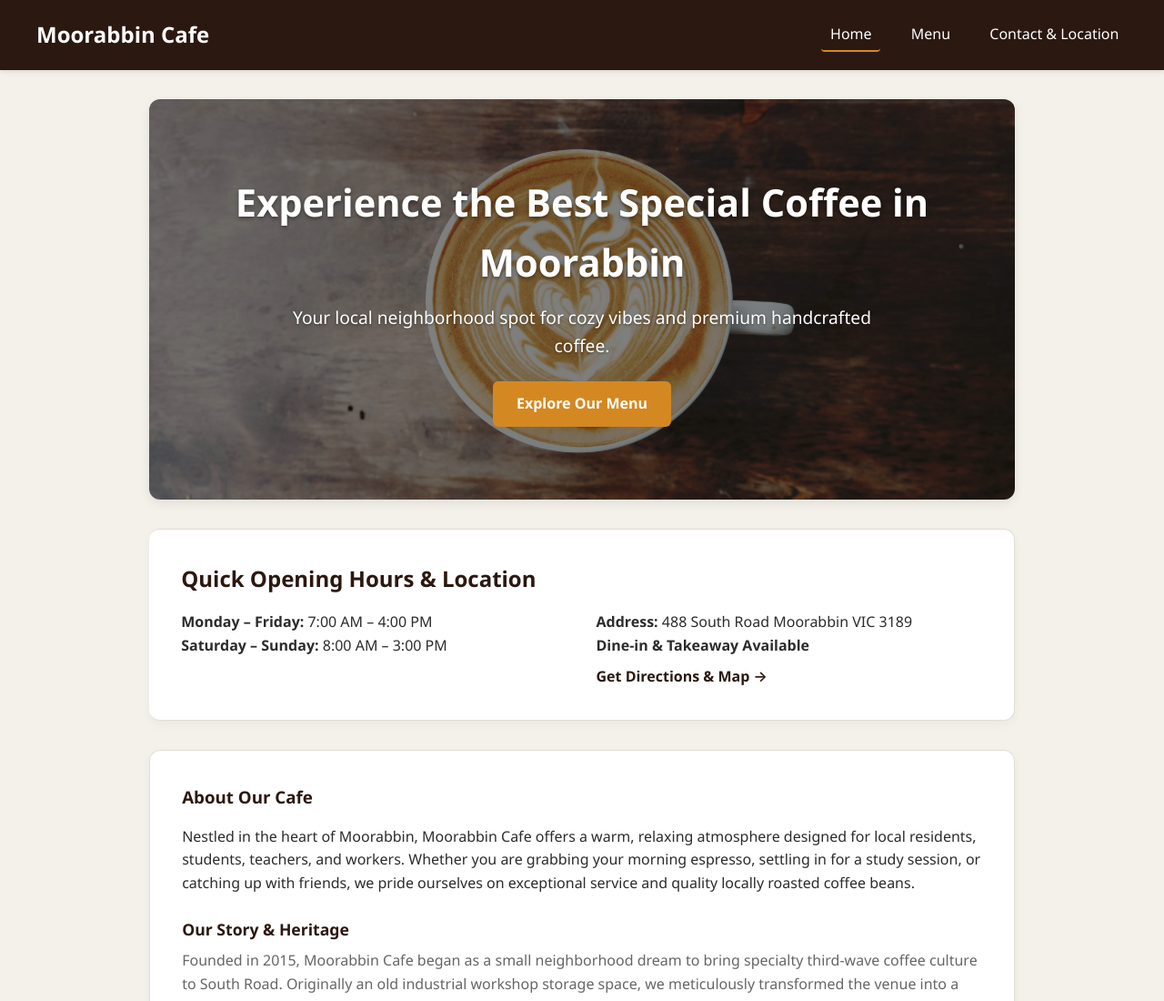
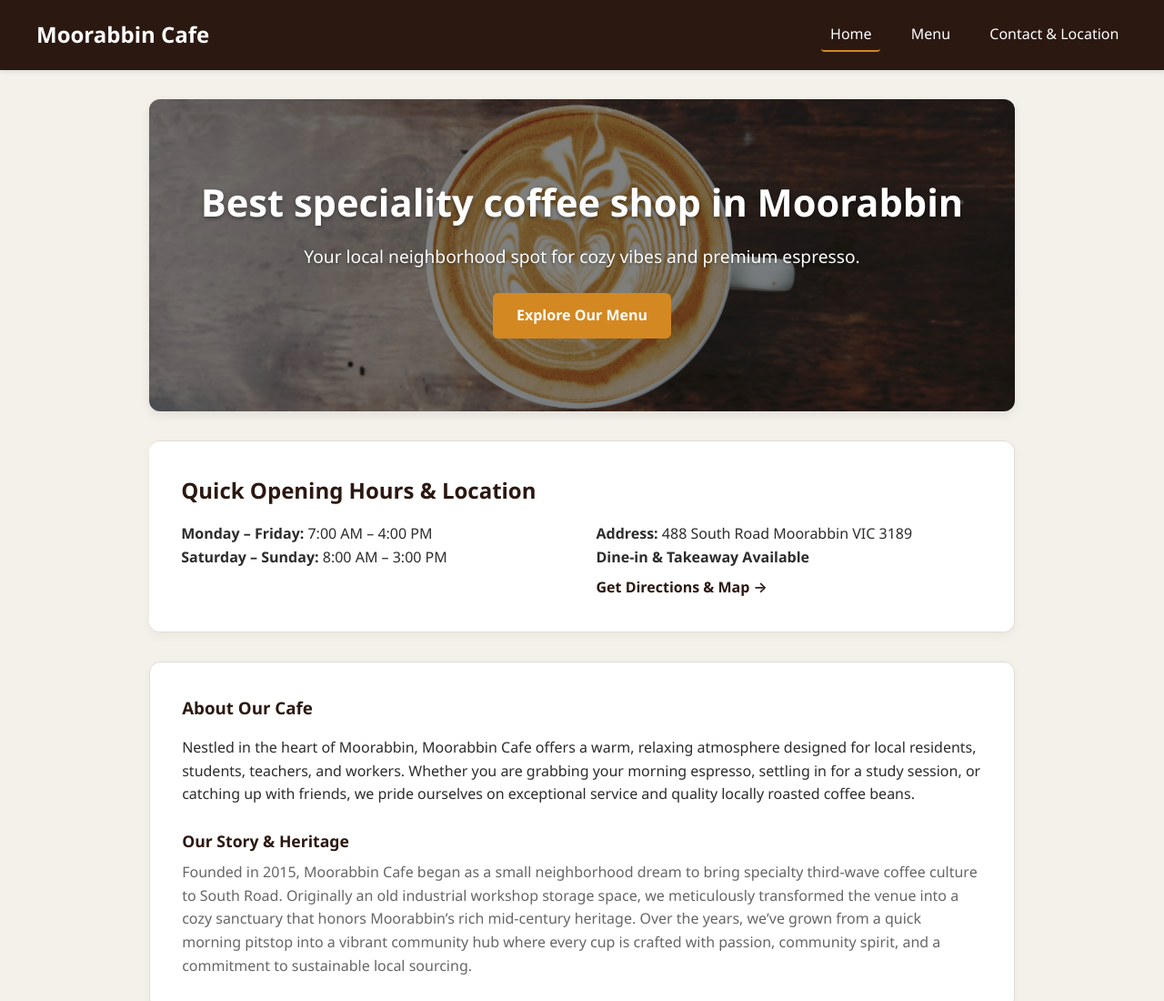
Before and after one commit to Keun2026/MoorabbinCafe, a plain HTML site: page index.html in a window 1280 px wide. Shown: the top 1100 px of the page at 91% size. Drawn offline with Linux system fonts and the light colour scheme.

Commit message:
Updated all again for SEO

```diff
--- a/css/style.css
+++ b/css/style.css
@@ -143,7 +143,7 @@ a {
 .hero {
   position: relative;
   background: linear-gradient(rgba(0, 0, 0, 0.5), rgba(0, 0, 0, 0.5)),
-              url('../images/coffee4.jpg') no-repeat center center/cover;
+              url('../images/coffeeHero.jpg') no-repeat center center/cover;
   color: #ffffff;
   padding: 5rem 2rem;
   text-align: center;
--- a/index.html
+++ b/index.html
@@ -5,21 +5,22 @@
   <meta name="viewport" content="width=device-width, initial-scale=1.0">
   <title>Home | Moorabbin Cafe</title>
 
-  <!-- Updated for SEO -->
-   <!-- This shows what the page is about when users search on Google. -->
+  <!-- Added for SEO -->
+  <!-- This shows what the page is about when users search on Google. -->
   <meta name="description" content="Welcome to Moorabbin's leading destination for specialty coffee and fresh daily breakfast.">
   <!-- This acts as a security token to prove Google that the owner is the administrator of the domain.
    It unlocks full access to the owner's search performance data-->
   <meta name="google-site-verification" content="V3QNZVATZKauAnnLMULuKg85HY6yOqBI1x1kBEWi4g" />
-
-  <!-- Open Graph Tags -->
+  <!-- Open Graph Tags: if someone shares direct link on social media, it generates a custom preview card
+   for menu instead of home page. -->
   <meta property="og:title" content="Home | Special Coffee & Breakfast | Moorabbin Cafe">
   <meta property="og:description" content="Discover Melbourne's coziest spot for handcrafted coffee and fresh daily breakfast.">
   <meta property="og:type" content="website">
 
   <link rel="stylesheet" href="css/style.css">
 
-  <!-- Google tag (gtag.js): the Google Analytics 4 (GA4) Global Site Tag, runs in the user's browser to track visitor analytics -->
+  <!-- Added for SEO:
+   Google tag (gtag.js): the Google Analytics 4 (GA4) Global Site Tag, runs in the user's browser to track visitor analytics -->
   <script async src="https://www.googletagmanager.com/gtag/js?id=G-YT0SZKYQK7"></script>
   <script>
     window.dataLayer = window.dataLayer || [];
@@ -57,8 +58,8 @@
     <div class="hero-container">
       <section class="hero">
         <!-- Updated for SEO -->
-        <h1 class="hero-title">Experience the Best Special Coffee in Moorabbin</h1>
-        <p>Your local neighborhood spot for cozy vibes and premium handcrafted coffee.</p>
+        <h1 class="hero-title">Best speciality coffee shop in Moorabbin</h1>
+        <p>Your local neighborhood spot for cozy vibes and premium espresso.</p>
         <a href="menu.html" class="btn">Explore Our Menu</a>
       </section>
     </div>
```
Also changed, not shown: contact.html (+6 -6 lines), menu.html (+5 -4 lines), images/coffeeHero.jpg (renamed from images/coffee4.jpg), 1 other file.
